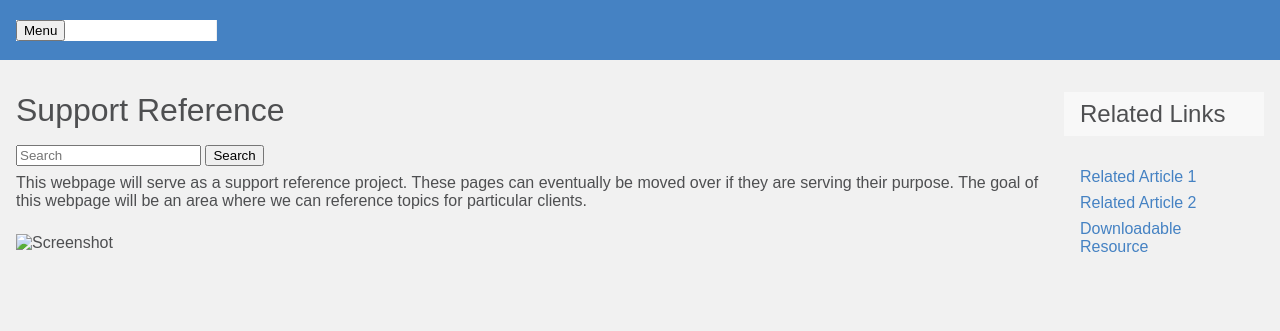
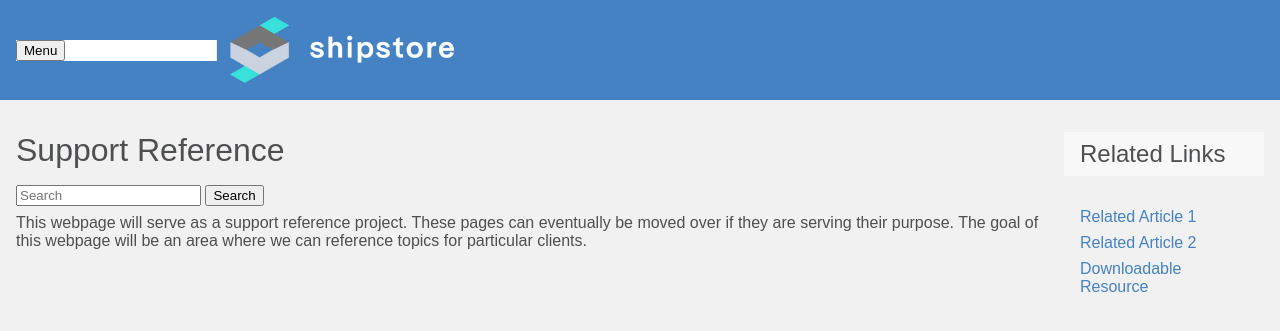
Before and after one commit to mcloud313/Shipstore-Help, a plain HTML site: page index.html in a window 1280 px wide. Drawn offline with Linux system fonts and the light colour scheme.

Commit message:
Added logo.

```diff
--- a/index.html
+++ b/index.html
@@ -16,6 +16,7 @@
         <li><a href="#">Clients</a></li>
         </ul>
     </nav>
+    <img src="images/logo.png" id="logo">
   </header>
   <main>
     <div class="content">
@@ -24,8 +25,8 @@
         <input type="text" placeholder="Search">
         <button type="submit">Search</button>
       </form>
+
       <p>This webpage will serve as a support reference project. These pages can eventually be moved over if they are serving their purpose. The goal of this webpage will be an area where we can reference topics for particular clients. </p>
-      <img src="screenshot.png" alt="Screenshot">
       </div>
     <aside class="sticky">
       <h2>Related Links</h2>
--- a/styles.css
+++ b/styles.css
@@ -38,6 +38,8 @@ body {
     display: flex;
     align-items: center;
     padding: 0 1rem;
+    min-height: 100px;
+    justify-content:left;
   }
 
   .nav {
@@ -48,6 +50,11 @@ body {
 
   .nav-content {
     display: none;
+  }
+
+  #logo {
+    max-width: 250px;
+    height: auto;
   }
 
   .nav-content.active {
```
Also changed, not shown: images/logo.png (added).
